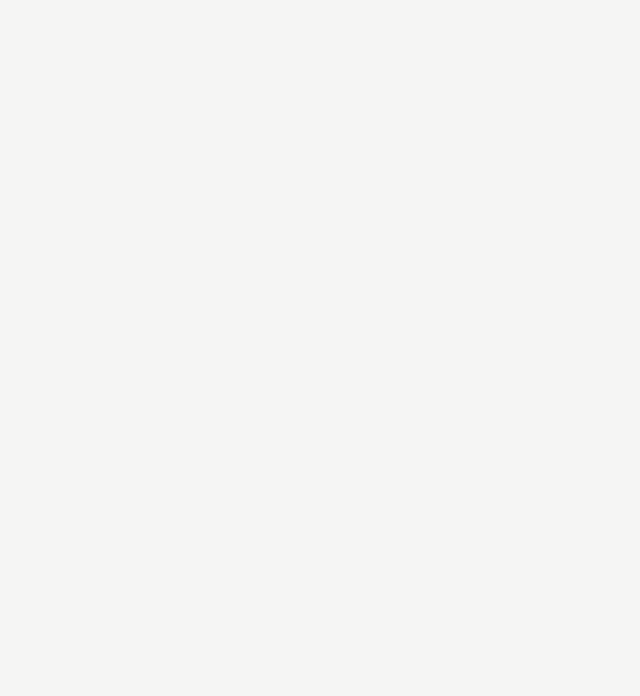
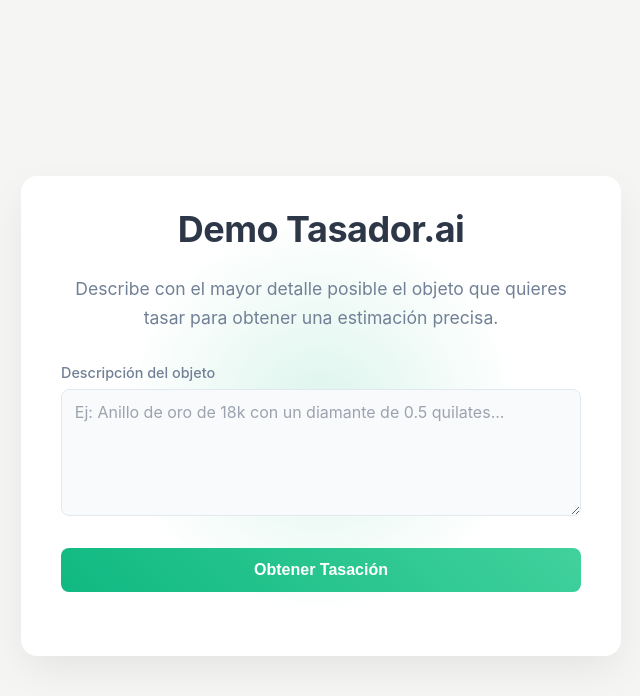
Before and after one commit to ivanipg23/tasador-ai, a React (Vite) app: page / in a window 1280 px wide. Both pictures are taken after a click on the button "Acceder a la Demo". Shown: the top 696 px of the page, without its empty margins (319-959 px from the left). Built offline with nearby package versions, Linux system fonts and the light colour scheme.

Commit message:
FIX: Restaurar la vista de la demo

```diff
--- a/src/App.tsx
+++ b/src/App.tsx
@@ -2,26 +2,101 @@
 import PrivacyPolicy from './PrivacyPolicy';
 
 function App() {
+  // Estado para controlar qué vista mostramos: 'landing', 'demo' o 'privacy'
   const [view, setView] = useState('landing');
-  // ... (el resto de los estados y funciones se quedan igual) ...
 
-  const handleSubmit = async (e: React.FormEvent) => { /* ...código sin cambios... */ };
-  const handleKeyDown = (e: React.KeyboardEvent<HTMLTextAreaElement>) => { /* ...código sin cambios... */ };
+  // Estados para el formulario de la demo
+  const [description, setDescription] = useState('');
+  const [response, setResponse] = useState('');
+  const [isLoading, setIsLoading] = useState(false);
+  const [error, setError] = useState('');
 
+  // Función que se ejecuta al enviar el formulario
+  const handleSubmit = async (e: React.FormEvent) => {
+    e.preventDefault();
+    if (!description.trim()) return;
+
+    setIsLoading(true);
+    setError('');
+    setResponse('');
+
+    const fullPrompt = `Realiza una tasación de mercado estimada para el siguiente objeto: "${description}". Proporciona un rango de precios razonable y justifica brevemente tu valoración, mencionando factores clave a considerar.`;
+
+    try {
+      const res = await fetch('/api', {
+        method: 'POST',
+        headers: {
+          'Content-Type': 'application/json',
+        },
+        body: JSON.stringify({ prompt: fullPrompt }),
+      });
+
+      if (!res.ok) {
+        throw new Error('La respuesta del servidor no fue válida.');
+      }
+
+      const data = await res.json();
+      setResponse(data.response);
+    } catch (err) {
+      setError('No se pudo obtener una tasación. Por favor, inténtalo de nuevo.');
+    } finally {
+      setIsLoading(false);
+    }
+  };
+
+  // Función para manejar el evento de presionar una tecla
+  const handleKeyDown = (e: React.KeyboardEvent<HTMLTextAreaElement>) => {
+    if (e.key === 'Enter' && !e.shiftKey) {
+      e.preventDefault();
+      handleSubmit(e as any);
+    }
+  };
+
+  // --- RENDERIZADO CONDICIONAL DE VISTAS ---
+
+  // Si la vista es 'privacy', muestra la página de política de privacidad
   if (view === 'privacy') {
     return <PrivacyPolicy onBack={() => setView('landing')} />;
   }
 
+  // Si la vista es 'demo', muestra la demo
   if (view === 'demo') {
-    // ... (la vista de la demo no cambia) ...
     return (
-        <main className="container">
-          {/* ...código de la demo sin cambios... */}
-        </main>
+      <main className="container">
+        <div className="card">
+          <h1>Demo Tasador.ai</h1>
+          <p>Describe con el mayor detalle posible el objeto que quieres tasar para obtener una estimación precisa.</p>
+          <form className="demo-form" onSubmit={handleSubmit}>
+            <div className="input-group">
+              <label htmlFor="descripcion">Descripción del objeto</label>
+              <textarea
+                id="descripcion"
+                rows={5}
+                placeholder="Ej: Anillo de oro de 18k con un diamante de 0.5 quilates..."
+                value={description}
+                onChange={(e) => setDescription(e.target.value)}
+                onKeyDown={handleKeyDown}
+                disabled={isLoading}
+              />
+            </div>
+            <button type="submit" disabled={isLoading}>
+              {isLoading ? 'Tasando...' : 'Obtener Tasación'}
+            </button>
+          </form>
+          {error && <p className="error">{error}</p>}
+          {isLoading && <p>La IA está analizando tu objeto, por favor espera...</p>}
+          {response && (
+            <div className="response-box">
+              <h2>Tasación Estimada:</h2>
+              <p>{response}</p>
+            </div>
+          )}
+        </div>
+      </main>
     );
   }
 
-  // --- VISTA 'LANDING' MODIFICADA Y SIMPLIFICADA ---
+  // Por defecto, muestra la vista 'landing' minimalista
   return (
     <main className="container">
       <div className="card">
@@ -30,12 +105,10 @@
           Descubre el valor real de cualquier objeto en segundos.
         </p>
 
-        {/* ÚNICA LLAMADA A LA ACCIÓN */}
         <button onClick={() => setView('demo')} style={{width: '100%', marginTop: '2rem'}}>
           Acceder a la Demo
         </button>
 
-        {/* Enlace discreto a la política de privacidad */}
         <p className="footer-link">
           <span onClick={() => setView('privacy')}>
             Política de Privacidad
```
